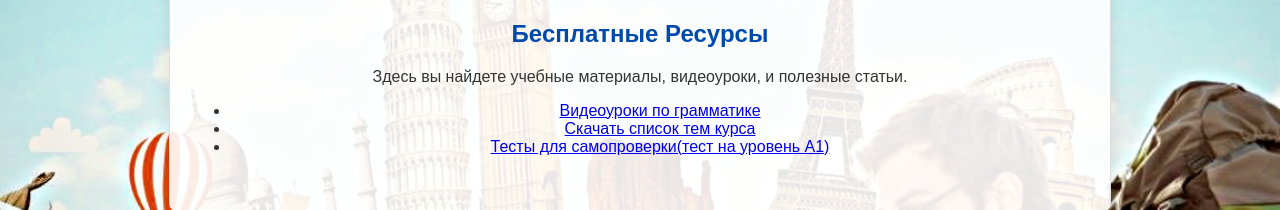
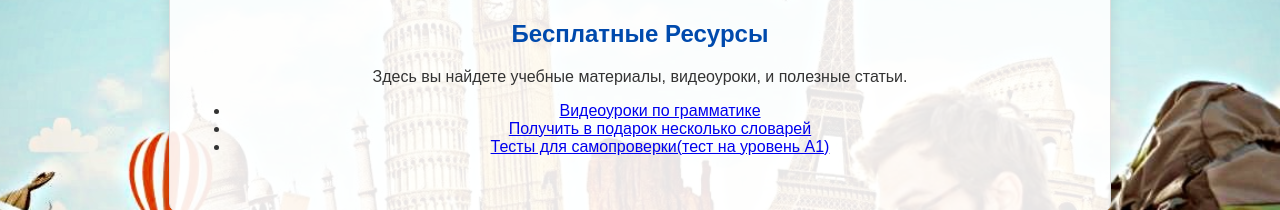
Before and after one commit to isZein13/PumpEng, a plain HTML site: page index.html in a window 1280 px wide. Shown: the part 1100-1310 px from the top of the page. Drawn offline with Linux system fonts and the light colour scheme.

Commit message:
Update index.html
сделал ссылку на словари

```diff
--- a/index.html
+++ b/index.html
@@ -57,7 +57,7 @@
             <p>Здесь вы найдете учебные материалы, видеоуроки, и полезные статьи.</p>
             <ul>
                 <li><a href="#">Видеоуроки по грамматике</a></li>
-                <li><a href="a1-c1.pdf" download>Скачать список тем курса</a></li>
+                <li><a href="https://t.me/PumpEngBot" target="_blank">Получить в подарок несколько словарей</a></li>
                 <li><a href="https://forms.gle/M4meKjZyG464eXoj9" target="_blank">Тесты для самопроверки(тест на уровень A1)</a></li>
             </ul>
         </section>
```
